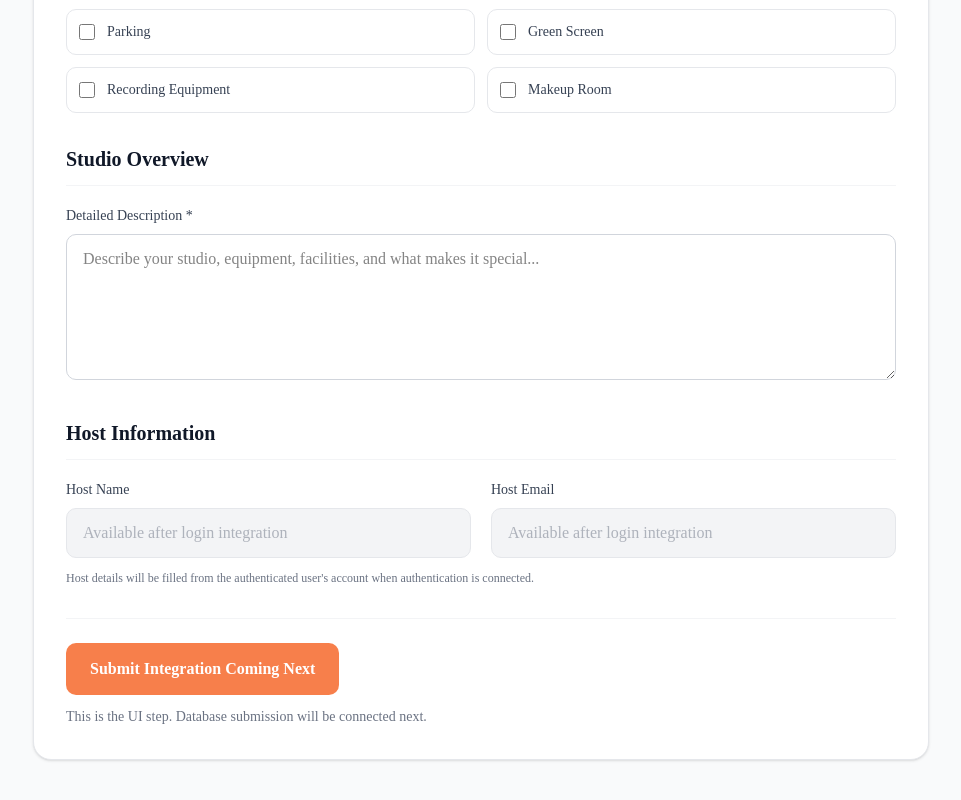
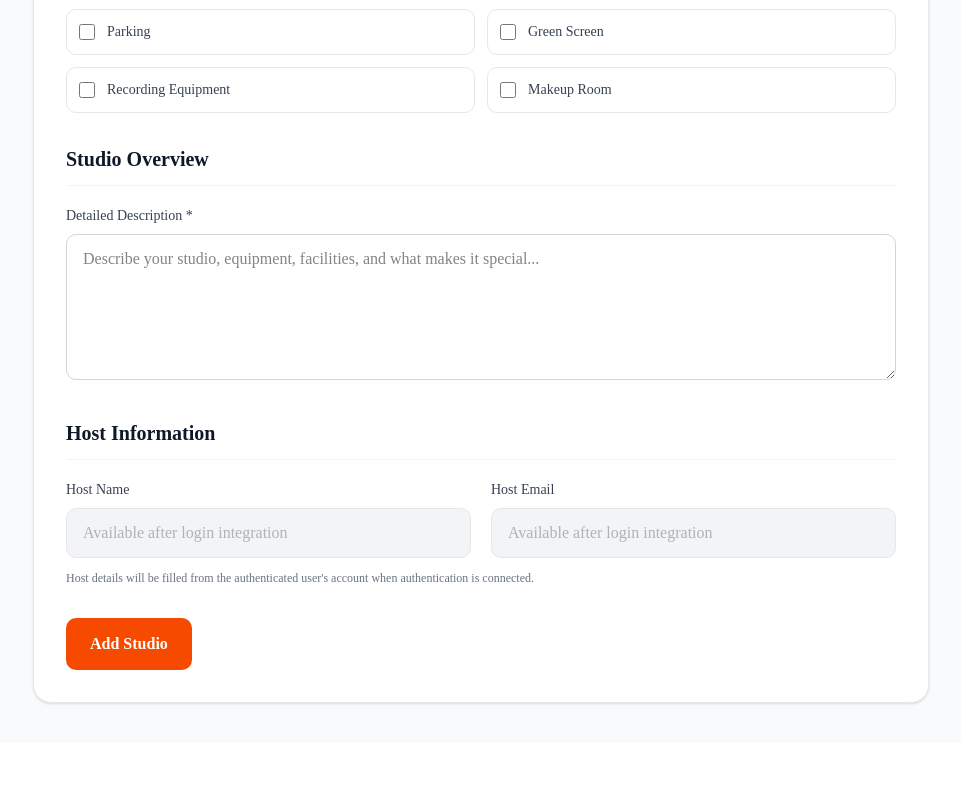
Before and after one commit to hafizul1997/studiospace-client, a Next.js app: page /add-studio in a window 1280 px wide. Shown: the part 1198-1998 px from the top of the page, without its empty margins (159-1120 px from the left). After the commit the page ends 1941 px from the top, so only its background shows below. Built offline with nearby package versions, Linux system fonts and the light colour scheme.

Commit message:
Fixing some problem from page.tsx ,hero slider, studio List  and updated add-sudio page

```diff
--- a/package.json
+++ b/package.json
@@ -17,6 +17,7 @@
     "react": "19.3.0",
     "react-dom": "19.3.0",
     "shadcn": "^4.23.0",
+    "swiper": "^14.4.0",
     "tw-animate-css": "^1.4.0"
   },
   "devDependencies": {
--- /dev/null
+++ b/src/app/Type/Studio.ts
@@ -0,0 +1,9 @@
+export interface Studio {
+  _id: string;
+  title: string;
+  category: string;
+  hourlyRate: number;
+  location: string;
+  imageUrl: string;
+  rating?: number;
+}
--- a/src/app/add-studio/page.tsx
+++ b/src/app/add-studio/page.tsx
@@ -1,5 +1,5 @@
 "use client";
-
+import { useRouter } from "next/navigation";
 import { useState } from "react";
 
 const categories = [
@@ -22,8 +22,68 @@ const availableAmenities = [
 ];
 
 export default function AddStudioPage() {
+ const router = useRouter();
+const [isSubmitting, setIsSubmitting] = useState(false);
+const [message, setMessage] = useState("");
+const [messageType, setMessageType] = useState<"success" | "error">("error");
   const [selectedAmenities, setSelectedAmenities] = useState<string[]>([]);
+const handleSubmit = async (event: React.FormEvent<HTMLFormElement>) => {
+  event.preventDefault();
 
+  setIsSubmitting(true);
+  setMessage("");
+
+  const form = event.currentTarget;
+  const formData = new FormData(form);
+
+  const studioData = {
+    title: String(formData.get("title") ?? "").trim(),
+    category: String(formData.get("category") ?? ""),
+    hourlyRate: Number(formData.get("hourlyRate")),
+    securityDeposit: Number(formData.get("securityDeposit")),
+    maxCapacity: Number(formData.get("maxCapacity")),
+    location: String(formData.get("location") ?? "").trim(),
+    imageUrl: String(formData.get("imageUrl") ?? "").trim(),
+    amenities: selectedAmenities,
+    description: String(formData.get("description") ?? "").trim(),
+  };
+
+  try {
+    const response = await fetch("http://localhost:5000/api/studios", {
+      method: "POST",
+      headers: {
+        "Content-Type": "application/json",
+      },
+      body: JSON.stringify(studioData),
+    });
+
+    const result = await response.json();
+
+    if (!response.ok) {
+      throw new Error(result.message || "Failed to create studio.");
+    }
+
+    setMessageType("success");
+    setMessage("Studio added successfully! Redirecting to My Listings...");
+
+    form.reset();
+    setSelectedAmenities([]);
+
+    setTimeout(() => {
+      router.push("/my-listings");
+    }, 1200);
+  } catch (error) {
+    setMessageType("error");
+
+    setMessage(
+      error instanceof Error
+        ? error.message
+        : "Something went wrong. Please try again."
+    );
+  } finally {
+    setIsSubmitting(false);
+  }
+};
   const handleAmenityChange = (amenity: string) => {
     setSelectedAmenities((previous) =>
       previous.includes(amenity)
@@ -53,7 +113,7 @@ export default function AddStudioPage() {
         </div>
 
         {/* Studio Form */}
-        <form className="space-y-8 rounded-2xl border border-gray-200 bg-white p-5 shadow-sm sm:p-8">
+        <form  onSubmit={handleSubmit} className="space-y-8 rounded-2xl border border-gray-200 bg-white p-5 shadow-sm sm:p-8">
 
           {/* Basic Information */}
           <section>
@@ -341,25 +401,33 @@ export default function AddStudioPage() {
             </div>
 
             <p className="mt-3 text-xs text-gray-500">
-              Host details will be filled from the authenticated user's
+              Host details will be filled from the authenticated user&apos;s
               account when authentication is connected.
             </p>
           </section>
 
           {/* Submit */}
-          <div className="border-t border-gray-100 pt-6">
-            <button
-              type="button"
-              disabled
-              className="w-full cursor-not-allowed rounded-lg bg-orange-600 px-6 py-3.5 font-semibold text-white opacity-70 sm:w-auto"
-            >
-              Submit Integration Coming Next
-            </button>
+          {/* Submit Message */}
+{message && (
+  <div
+    role="status"
+    className={`rounded-lg p-4 text-sm ${
+      messageType === "success"
+        ? "bg-green-50 text-green-700"
+        : "bg-red-50 text-red-700"
+    }`}
+  >
+    {message}
+  </div>
+)}
 
-            <p className="mt-3 text-sm text-gray-500">
-              This is the UI step. Database submission will be connected next.
-            </p>
-          </div>
+<button
+  type="submit"
+  disabled={isSubmitting}
+  className="w-full rounded-lg bg-orange-600 px-6 py-3.5 font-semibold text-white transition hover:bg-orange-700 disabled:cursor-not-allowed disabled:opacity-60 sm:w-auto"
+>
+  {isSubmitting ? "Adding Studio..." : "Add Studio"}
+</button>
 
         </form>
       </div>
--- a/src/components/HeroSlider.tsx
+++ b/src/components/HeroSlider.tsx
@@ -1,13 +1,16 @@
 
 "use client";
 
-import { useState } from "react";
+import { useEffect, useState } from "react";
 import Link from "next/link";
-import {
-  ChevronLeft,
-  ChevronRight,
-  ArrowRight,
-} from "lucide-react";
+import { ArrowRight } from "lucide-react";
+
+import { Swiper, SwiperSlide } from "swiper/react";
+import { Autoplay, Pagination, Navigation } from "swiper/modules";
+
+import "swiper/css";
+import "swiper/css/pagination";
+import "swiper/css/navigation";
 
 const slides = [
   {
@@ -40,37 +43,50 @@ const slides = [
 ];
 
 export default function HeroSlider() {
-  const [currentSlide, setCurrentSlide] = useState(0);
+  const [isMounted, setIsMounted] = useState(false);
 
-  const nextSlide = () => {
-    setCurrentSlide((prev) => (prev + 1) % slides.length);
-  };
+  useEffect(() => {
+    setIsMounted(true);
+  }, []);
 
-  const prevSlide = () => {
-    setCurrentSlide(
-      (prev) => (prev - 1 + slides.length) % slides.length
+  // Show placeholder during server rendering
+  if (!isMounted) {
+    return (
+      <section className="mx-auto w-full max-w-7xl px-5 pt-4 lg:px-8">
+        <div className="h-95 w-full animate-pulse rounded-2xl bg-gray-200 sm:h-107.5 lg:h-120" />
+      </section>
     );
-  };
-
-  const slide = slides[currentSlide];
+  }
 
   return (
     <section className="mx-auto w-full max-w-7xl px-5 pt-4 lg:px-8">
-
-      {/* Hero Slider */}
+      <Swiper
+        modules={[Autoplay, Pagination, Navigation]}
+        slidesPerView={1}
+        loop={true}
+        autoplay={{
+          delay: 5000,
+          disableOnInteraction: false,
+        }}
+        pagination={{
+          clickable: true,
+        }}
+        navigation={true}
+        className="hero-swiper overflow-hidden rounded-2xl"
+      >
+        {slides.map((slide) => (
+          <SwiperSlide key={slide.id}>
             <div
-        className="relative flex h-[380px] w-full items-center overflow-hidden rounded-2xl bg-gray-950 bg-cover bg-center sm:h-[430px] lg:h-[480px]"
+              className="relative flex h-95 w-full items-center overflow-hidden rounded-2xl bg-gray-950 bg-cover bg-center sm:h-107.5 lg:h-120"
               style={{
                 backgroundImage: `url('${slide.image}')`,
               }}
             >
-
               {/* Dark Overlay */}
-        <div className="absolute inset-0 bg-gradient-to-r from-black/85 via-black/60 to-black/20" />
+              <div className="absolute inset-0 bg-linear-to-r from-black/85 via-black/60 to-black/20" />
 
               {/* Slide Content */}
               <div className="relative z-10 max-w-2xl px-6 py-12 text-white sm:px-10 lg:px-14">
-
                 {/* Category */}
                 <span className="inline-block rounded-full border border-white/30 bg-white/10 px-4 py-2 text-[11px] font-semibold tracking-[2px] backdrop-blur-sm sm:text-xs">
                   {slide.category}
@@ -88,7 +104,6 @@ export default function HeroSlider() {
 
                 {/* CTA Buttons */}
                 <div className="mt-7 flex flex-wrap items-center gap-3">
-
                   <Link
                     href="/studios"
                     className="inline-flex items-center gap-2 rounded-lg bg-orange-600 px-5 py-3 text-sm font-semibold text-white transition hover:bg-orange-700"
@@ -103,55 +118,51 @@ export default function HeroSlider() {
                   >
                     Host Your Space
                   </Link>
-
                 </div>
               </div>
+            </div>
+          </SwiperSlide>
+        ))}
+      </Swiper>
 
-        {/* Slider Controls */}
-        <div className="absolute bottom-5 right-5 z-20 flex items-center gap-2 sm:bottom-8 sm:right-8">
+      {/* Swiper Custom Styling */}
+      <style jsx global>{`
+        .hero-swiper .swiper-pagination {
+          bottom: 22px !important;
+          text-align: left;
+          padding-left: 28px;
+        }
 
-          <span className="mr-2 text-xs font-semibold text-white sm:text-sm">
-            0{currentSlide + 1} / 0{slides.length}
-          </span>
+        .hero-swiper .swiper-pagination-bullet {
+          width: 20px;
+          height: 6px;
+          border-radius: 10px;
+          background: white;
+          opacity: 0.6;
+        }
 
-          <button
-            onClick={prevSlide}
-            aria-label="Previous slide"
-            className="rounded-full border border-white/50 bg-black/20 p-2.5 text-white transition hover:bg-white hover:text-gray-950 sm:p-3"
-          >
-            <ChevronLeft size={19} />
-          </button>
+        .hero-swiper .swiper-pagination-bullet-active {
+          width: 40px;
+          background: #f97316;
+          opacity: 1;
+        }
 
-          <button
-            onClick={nextSlide}
-            aria-label="Next slide"
-            className="rounded-full border border-white/50 bg-black/20 p-2.5 text-white transition hover:bg-white hover:text-gray-950 sm:p-3"
-          >
-            <ChevronRight size={19} />
-          </button>
+        .hero-swiper .swiper-button-prev,
+        .hero-swiper .swiper-button-next {
+          color: white;
+          background: rgb(0 0 0 / 30%);
+          width: 42px;
+          height: 42px;
+          border: 1px solid rgb(255 255 255 / 50%);
+          border-radius: 50%;
+        }
 
-        </div>
-
-        {/* Slide Indicators */}
-        <div className="absolute bottom-8 left-6 z-20 flex items-center gap-2 sm:left-10 lg:left-14">
-
-          {slides.map((item, index) => (
-            <button
-              key={item.id}
-              onClick={() => setCurrentSlide(index)}
-              aria-label={`Go to slide ${index + 1}`}
-              aria-current={currentSlide === index ? "true" : undefined}
-              className={`h-1.5 rounded-full transition-all duration-300 ${
-                currentSlide === index
-                  ? "w-10 bg-orange-500"
-                  : "w-5 bg-white/60 hover:bg-white"
-              }`}
-            />
-          ))}
-
-        </div>
-
-      </div>
+        .hero-swiper .swiper-button-prev::after,
+        .hero-swiper .swiper-button-next::after {
+          font-size: 16px;
+          font-weight: bold;
+        }
+      `}</style>
     </section>
   );
 }
--- a/src/components/StudioList.tsx
+++ b/src/components/StudioList.tsx
@@ -1,4 +1,5 @@
 import React from 'react';
+import { Studio } from '@/app/Type/Studio';
 const StudioList = async() => {
       const response = await fetch(
     "http://localhost:5000/api/studios",
@@ -13,7 +14,7 @@ const StudioList = async() => {
 
     return (
         <div>
-             {studios.map((studio: any) => (
+             {studios.map((studio:Studio) => (
         <div key={studio._id}>
           <h2>{studio.title}</h2>
           <p>{studio.category}</p>
@@ -22,6 +23,6 @@ const StudioList = async() => {
       ))}
         </div>
     );
-};
+}
 
 export default StudioList;
```
Also changed, not shown: 1 other file (tests, documents, lock files or other folders). Lines whose indentation alone changed are shown as unchanged.
